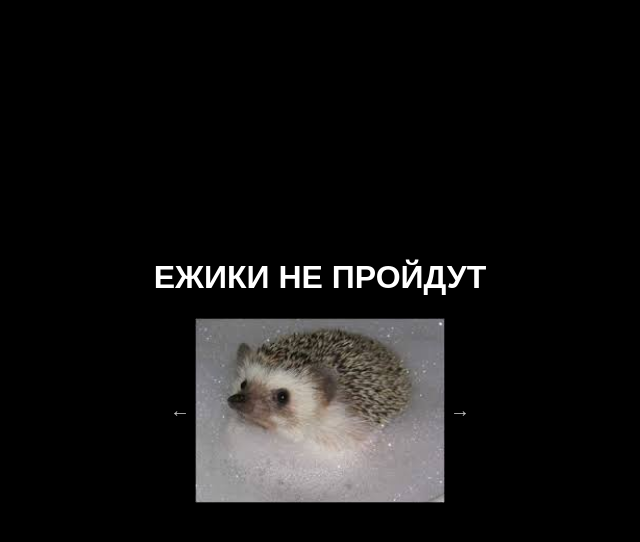
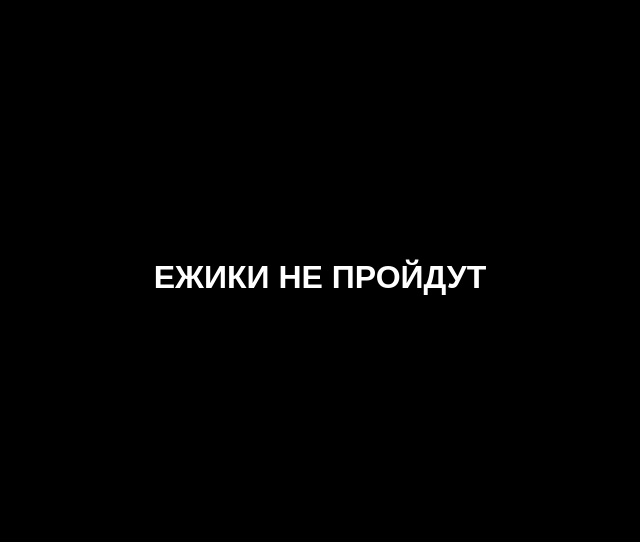
Before and after one commit to asechnaya/asechnaya.github.io, a plain HTML site: page index.html in a window 1280 px wide. Shown: the part 18-560 px from the top of the page, without its empty margins (320-960 px from the left). Drawn offline with Linux system fonts and the light colour scheme.

Commit message:
erase jez

```diff
--- a/index.html
+++ b/index.html
@@ -15,26 +15,6 @@
 <h1>Ежики не пройдут</h1>
 
 
-<div class="slider">
-    <div class="container">
-        <div class="slider-wrap">
-            <div>
-                <img src="images/hedgehog_in_bath.jpg" alt="">
-
-            </div>
-            <div>
-                <img src="images/train.jpg" alt="">
-            </div>
-
-            <div>
-                <img src="images/untitank.jpg" alt="">
-            </div>
-
-
-
-        </div>
-    </div>
-</div>
 
 
 
```
